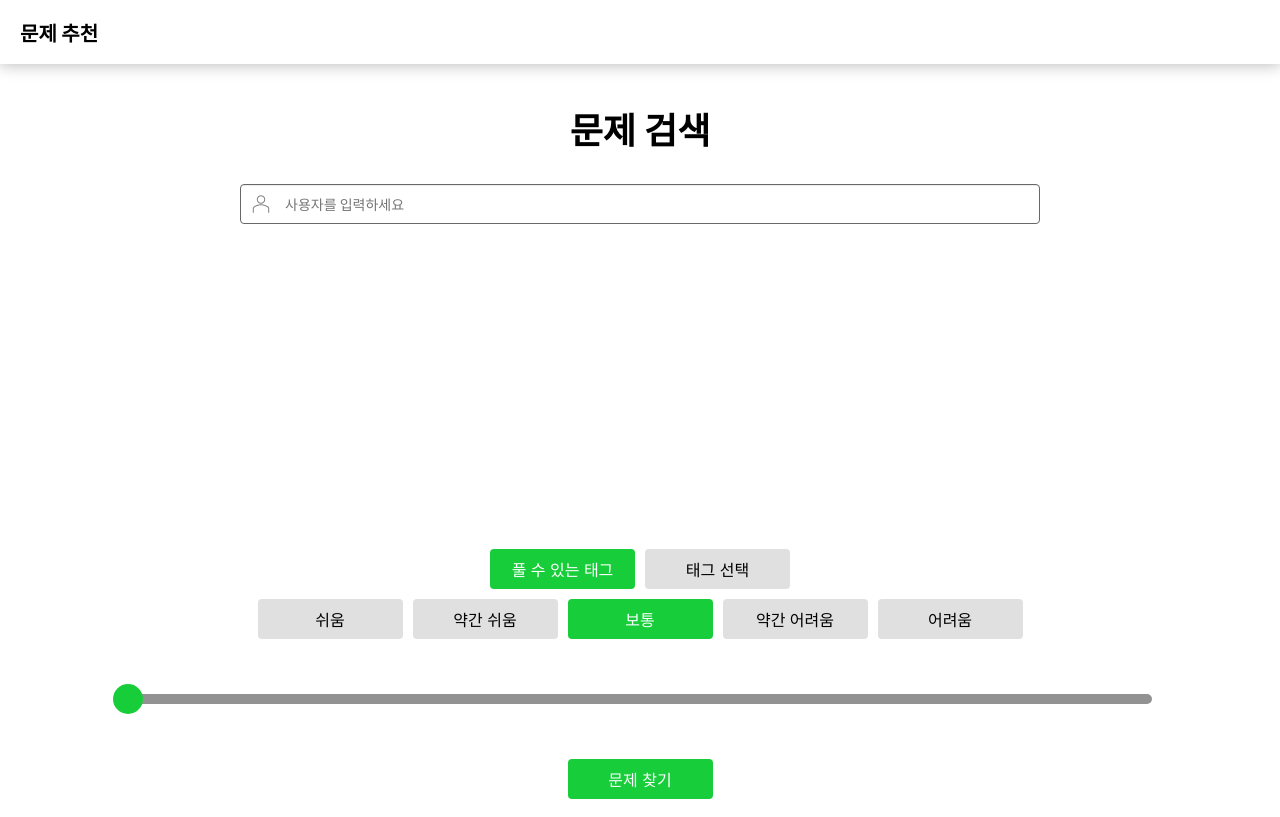
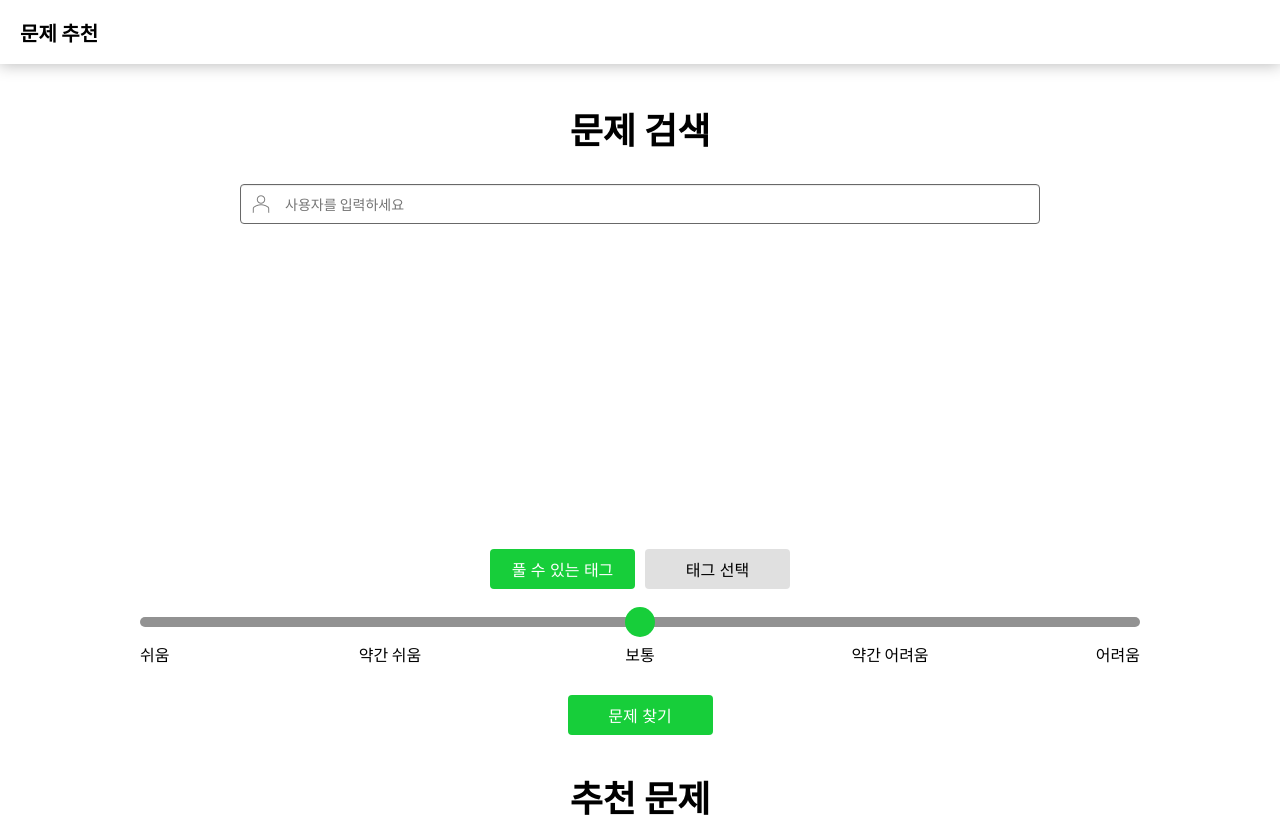
Before and after one commit to hyunwoo0081/ps_recommender, a React (Create React App) app: page / in a window 1280 px wide. Shown: the top 817 px of the page. Built offline with nearby package versions, Linux system fonts and the light colour scheme; no server answers.

Commit message:
Update Seekbar Design

```diff
--- a/src/App.tsx
+++ b/src/App.tsx
@@ -140,17 +140,6 @@ function App() {
     return result;
   }
 
-  function widgetsLevelButtons() {
-    let result = [];
-    const text = ["쉬움", "약간 쉬움", "보통", "약간 어려움", "어려움"];
-
-    for (let i = 0; i < 5; i++) {
-      result.push(<ToggleButton checked={problemLevel === i} title={text[i]}
-                                onClick={() => changeProblemLevel(i)}/>);
-    }
-    return result;
-  }
-
   return (
     <div className="App">
       <NavigationBar/>
@@ -181,8 +170,7 @@ function App() {
             }
           </div>
 
-          {widgetsLevelButtons()}
-          <LevelSeekbar handle={changeProblemLevel}/>
+          <LevelSeekbar value={problemLevel} handle={changeProblemLevel}/>
         </div>
 
         <button onClick={findProblems}>문제 찾기</button>
--- a/src/container/components/LevelSeekbar.tsx
+++ b/src/container/components/LevelSeekbar.tsx
@@ -1,30 +1,37 @@
-import React, {useState} from 'react';
+import React from 'react';
 
 interface Iprops {
+  value: number
   handle:Function
 }
 
-const LevelSeekbar = ({handle} :Iprops) => {
-  const [x, setX] = useState(0);
-
-  function onDrag(e :any) {
-    e = e || window.event;
-    e.preventDefault();
-
-    let elmnt = document.querySelector(".circle");
-    if (elmnt === null) return;
-    console.log(e);
-    setX(e.clientX - e.target.offsetLeft);
+const LevelSeekbar = ({value, handle} :Iprops) => {
+  function onChange(e: any) {
+    const val = e.target.value;
+    handle(val);
   }
 
-  function onDragEnd(e :any) {
-    setX(e.clientX - e.target.offsetLeft);
-    console.log("finished", e);
+  function widgetsLabel() {
+    let result = [];
+    const text = ["쉬움", "약간 쉬움", "보통", "약간 어려움", "어려움"];
+    for (let label of text)
+      result.push(<p>{label}</p>);
+
+    return result;
   }
 
   return (
-    <div className="level_seekbar" draggable="true" onDrag={onDrag} onDragEnd={onDragEnd}>
-      <div className="circle" style={{left: x+"px"}}/>
+    <div className="level_seekbar">
+      <input type="range"
+             min="0"
+             max="4"
+             step="number"
+             list="seekbar_list"
+             value={value}
+             onChange={onChange}/>
+      <div className="label_layout">
+        {widgetsLabel()}
+      </div>
     </div>
   );
 }
--- a/src/container/components/NavigationBar.tsx
+++ b/src/container/components/NavigationBar.tsx
@@ -7,7 +7,6 @@ const NavigationBar = () => {
         <h1>문제 추천</h1>
       </div>
     </div>
-
   );
 }
 
--- a/src/container/components/SearchedList.tsx
+++ b/src/container/components/SearchedList.tsx
@@ -33,5 +33,4 @@ const SearchedList = ({problemList} :Iprops) => {
   );
 }
 
-
 export default SearchedList;
--- a/src/container/components/SearchedRow.tsx
+++ b/src/container/components/SearchedRow.tsx
@@ -12,12 +12,14 @@ const SearchedRow = ({problem} :Iprops) => {
       <td>
         <div>
           <img src={`https://static.solved.ac/tier_small/${problem.level}.svg`} alt={problem.level}/>
-          <a href={`https://www.acmicpc.net/problem/${problem.problemId}`} target="_blank" rel="noreferrer">{problem.problemId}</a>
+          <a href={`https://www.acmicpc.net/problem/${problem.problemId}`} target="_blank" rel="noreferrer">
+            {problem.problemId}</a>
         </div>
       </td>
       <td>
         <div>
-          <a href={`https://www.acmicpc.net/problem/${problem.problemId}`} target="_blank" rel="noreferrer">{problem.titleKo}</a>
+          <a href={`https://www.acmicpc.net/problem/${problem.problemId}`} target="_blank" rel="noreferrer">
+            {problem.titleKo}</a>
           { problem.isLevelLocked &&
             <div className="searched_standard">STANDARD</div>
           }
--- a/src/container/styles/Widgets.scss
+++ b/src/container/styles/Widgets.scss
@@ -143,36 +143,98 @@ button {
 }
 
 .level_seekbar {
-  margin: 50px auto;
-  position: relative;
-  width: calc(100% - 100px);
-  height: 10px;
-  background: #929292;
-  border-radius: 5px;
+  display: flex;
+  flex-direction: column;
+  align-items: center;
+  justify-content: center;
 
-  .circle {
-    cursor: grab;
-    position: absolute;
-    left: 0;
-    top: 50%;
-    width: 30px;
-    height: 30px;
-    background: $HighlightColor;
-    border-radius: 100%;
-    transform: translate(-50%, -50%);
+  input[type=range] {
+    max-width: 1000px;
+    width: 100%;
+    height: 36px;
+    -webkit-appearance: none;
+    margin: 10px 0;
 
-    span {
-      position: absolute;
-      display: block;
+    &:focus {
+      outline: none;
+      &::-webkit-slider-runnable-track {
+        background: #929292;
+      }
+      &::-ms-fill-lower {
+        background: #929292;
+      }
+      &::-ms-fill-upper {
+        background: #929292;
+      }
+    }
+    &::-ms-fill-lower {
+      background: #929292;
+      border-radius: 12px;
+    }
+
+    &::-webkit-slider-runnable-track {
+      width: 100%;
+      height: 10px;
+      cursor: pointer;
+      background: #929292;
+      border-radius: 6px;
+    }
+    &::-moz-range-track {
+      width: 100%;
+      height: 10px;
+      cursor: pointer;
+      background: #929292;
+      border-radius: 6px;
+    }
+    &::-ms-track {
+      width: 100%;
+      height: 10px;
+      cursor: pointer;
+      background: transparent;
+      border-color: transparent;
+      color: transparent;
+    }
+    &::-webkit-slider-thumb {
+      height: 30px;
       width: 30px;
-      line-height: 30px;
-      left: 50%;
-      top: 50%;
-      transform: translate(-50%, -50%);
-      text-align: center;
+      border-radius: 15px;
+      background: $HighlightColor;
+      cursor: pointer;
+      -webkit-appearance: none;
+      margin-top: -10px;
+    }
+    &::-moz-range-thumb {
+      height: 30px;
+      width: 30px;
+      border-radius: 15px;
+      background: $HighlightColor;
+      cursor: pointer;
+    }
+    &::-ms-thumb {
+      margin-top: 1px;
+      height: 30px;
+      width: 30px;
+      border-radius: 15px;
+      background: $HighlightColor;
+      cursor: pointer;
     }
   }
 
+  .label_layout {
+    max-width: 1000px;
+    width: 100%;
+    margin-bottom: 40px;
+    position: relative;
+    p {
+      position: absolute;
+      bottom: -32px;
+      &:nth-child(1) { left: 0; }
+      &:nth-child(2) { left: 0; right: 50%; }
+      &:nth-child(3) { left: 0; right: 0; }
+      &:nth-child(4) { left: 50%; right: 0; }
+      &:nth-child(5) { right: 0; }
+    }
+  }
 }
 
 .user_card {
```
